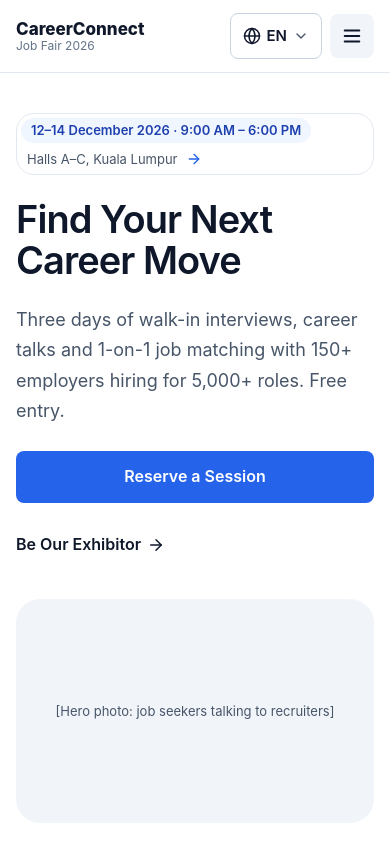
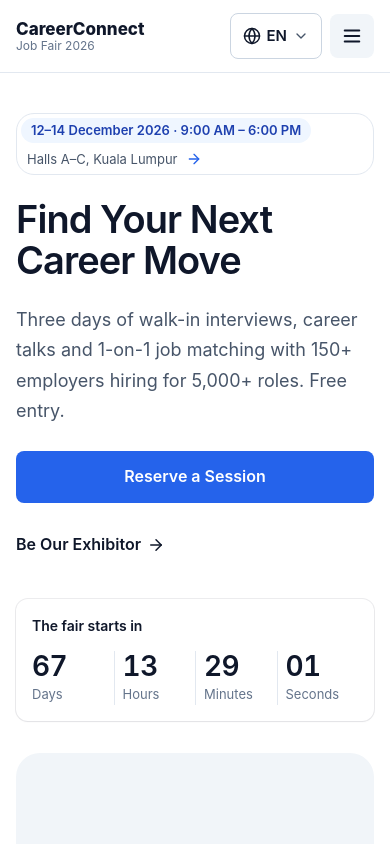
Before and after one commit to SheldonFam/job-fair-web-app, a Vue app: page / in a window 390 px wide. Shown: the top 844 px of the page. Built offline with nearby package versions, Linux system fonts and the light colour scheme; the HTML template or start-up script is replaced by a standard one.

Commit message:
feat: add countdown timer component

```diff
--- /dev/null
+++ b/src/components/CountdownTimer.vue
@@ -0,0 +1,121 @@
+<script setup lang="ts">
+import { computed, onMounted, onUnmounted, ref } from 'vue'
+
+const targetDate = new Date('2026-12-12T09:00:00+08:00')
+
+const days = ref(0)
+const hours = ref(0)
+const minutes = ref(0)
+const seconds = ref(0)
+
+let intervalId: ReturnType<typeof setInterval>
+
+const units = computed(() => [
+  { value: String(days.value).padStart(2, '0'), label: 'Days' },
+  { value: String(hours.value).padStart(2, '0'), label: 'Hours' },
+  { value: String(minutes.value).padStart(2, '0'), label: 'Minutes' },
+  { value: String(seconds.value).padStart(2, '0'), label: 'Seconds' },
+])
+
+const updateCountdown = () => {
+  const now = new Date()
+  const millisecondsLeft = targetDate.getTime() - now.getTime()
+
+  if (millisecondsLeft <= 0) {
+    days.value = 0
+    hours.value = 0
+    minutes.value = 0
+    seconds.value = 0
+    clearInterval(intervalId)
+    return
+  }
+
+  days.value = Math.floor(millisecondsLeft / (1000 * 60 * 60 * 24))
+  hours.value = Math.floor((millisecondsLeft / (1000 * 60 * 60)) % 24)
+  minutes.value = Math.floor((millisecondsLeft / (1000 * 60)) % 60)
+  seconds.value = Math.floor((millisecondsLeft / 1000) % 60)
+}
+
+onMounted(() => {
+  updateCountdown()
+  intervalId = setInterval(updateCountdown, 1000)
+})
+
+onUnmounted(() => {
+  clearInterval(intervalId)
+})
+</script>
+
+<template>
+  <div class="card countdown">
+    <p class="countdown-title">The fair starts in</p>
+
+    <div class="countdown-units" role="timer">
+      <div v-for="unit in units" v-bind:key="unit.label" class="countdown-unit">
+        <span class="countdown-value">{{ unit.value }}</span>
+        <span class="countdown-label">{{ unit.label }}</span>
+      </div>
+    </div>
+  </div>
+</template>
+
+<style scoped>
+.countdown {
+  display: flex;
+  flex-direction: column;
+  gap: 14px;
+  padding: 20px 24px;
+}
+
+.countdown-title {
+  font-size: 14px;
+  font-weight: 600;
+  color: var(--heading);
+}
+
+.countdown-units {
+  display: grid;
+  grid-template-columns: repeat(4, minmax(0, 1fr));
+}
+
+.countdown-unit {
+  display: flex;
+  flex-direction: column;
+  gap: 2px;
+  padding: 0 16px;
+  border-left: 1px solid var(--border);
+}
+
+.countdown-unit:first-child {
+  padding-left: 0;
+  border-left: 0;
+}
+
+.countdown-value {
+  font-size: 36px;
+  font-weight: 600;
+  font-variant-numeric: tabular-nums;
+  line-height: 1.1;
+  letter-spacing: -0.025em;
+  color: var(--heading);
+}
+
+.countdown-label {
+  font-size: 13px;
+  color: var(--muted);
+}
+
+@media (max-width: 640px) {
+  .countdown {
+    padding: 16px;
+  }
+
+  .countdown-unit {
+    padding: 0 8px;
+  }
+
+  .countdown-value {
+    font-size: 28px;
+  }
+}
+</style>
--- a/src/components/HeroSection.vue
+++ b/src/components/HeroSection.vue
@@ -1,5 +1,6 @@
 <script setup lang="ts">
 import { ArrowRight } from '@lucide/vue'
+import CountdownTimer from './CountdownTimer.vue'
 
 defineEmits<{ openExhibitor: [] }>()
 </script>
@@ -29,7 +30,7 @@ defineEmits<{ openExhibitor: [] }>()
           </button>
         </div>
 
-        <!-- <CountdownTimer /> goes here -->
+        <CountdownTimer class="hero-countdown" />
       </div>
 
       <!-- Placeholder. Swap for: <img class="hero-photo" src="@/assets/hero.jpg" alt="..." /> -->
@@ -136,6 +137,12 @@ defineEmits<{ openExhibitor: [] }>()
   color: var(--primary);
 }
 
+/* the countdown card fills the full width of the text column */
+.hero-countdown {
+  align-self: stretch;
+  margin-top: 8px;
+}
+
 /* grey box until the real photo is added */
 .hero-photo {
   display: flex;
```
